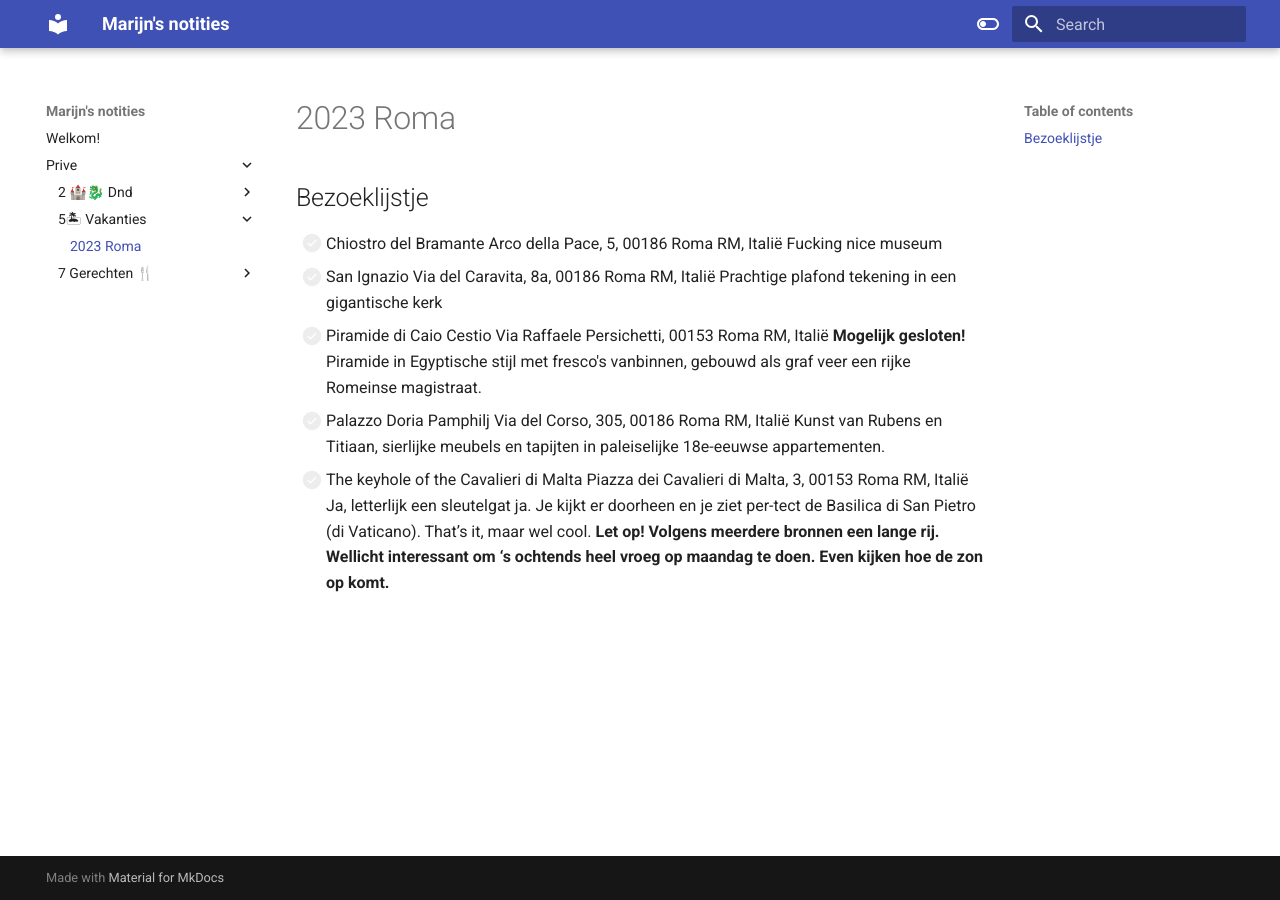
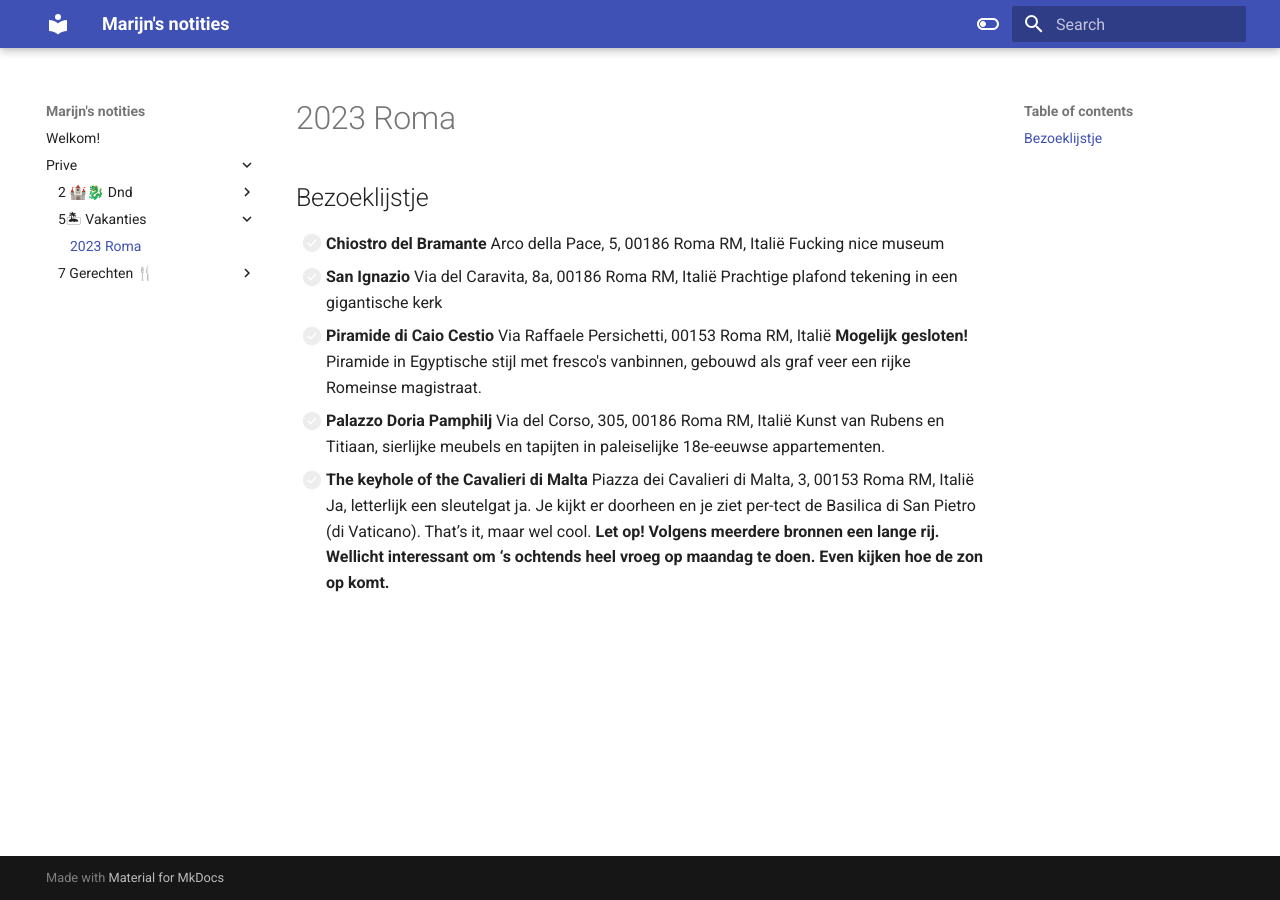
Before and after one commit to bosmuis/ObsidianPublic, an MkDocs documentation site: the page built from docs/_Prive/5🏝 Vakanties/2023 Roma.md, in a window 1280 px wide. Built offline with MkDocs 1.6.1 and Material for MkDocs 9.7.7, drawn with Linux system fonts in a browser that asks for light colours.

```diff
--- a/docs/_Prive/5🏝 Vakanties/2023 Roma.md
+++ b/docs/_Prive/5🏝 Vakanties/2023 Roma.md
@@ -2,20 +2,20 @@
 share: true
 ---
 ## Bezoeklijstje
-- [ ] Chiostro del Bramante
+- [ ] **Chiostro del Bramante**
 Arco della Pace, 5, 00186 Roma RM, Italië
 Fucking nice museum
-- [ ] San Ignazio
+- [ ] **San Ignazio**
 Via del Caravita, 8a, 00186 Roma RM, Italië
 Prachtige plafond tekening in een gigantische kerk
-- [ ] Piramide di Caio Cestio
+- [ ] **Piramide di Caio Cestio**
 Via Raffaele Persichetti, 00153 Roma RM, Italië
 **Mogelijk gesloten!**
 Piramide in Egyptische stijl met fresco's vanbinnen, gebouwd als graf veer een rijke Romeinse magistraat.
-- [ ] Palazzo Doria Pamphilj
+- [ ] **Palazzo Doria Pamphilj**
 Via del Corso, 305, 00186 Roma RM, Italië
 Kunst van Rubens en Titiaan, sierlijke meubels en tapijten in paleiselijke 18e-eeuwse appartementen.
-- [ ] The keyhole of the Cavalieri di Malta
+- [ ] **The keyhole of the Cavalieri di Malta**
 Piazza dei Cavalieri di Malta, 3, 00153 Roma RM, Italië
 Ja, letterlijk een sleutelgat ja. Je kijkt er doorheen en je ziet per-tect de Basilica di San Pietro (di Vaticano). That’s it, maar wel cool.
 **Let op! Volgens meerdere bronnen een lange rij. Wellicht interessant om ‘s ochtends heel vroeg op maandag te doen. Even kijken hoe de zon op komt.**
```
